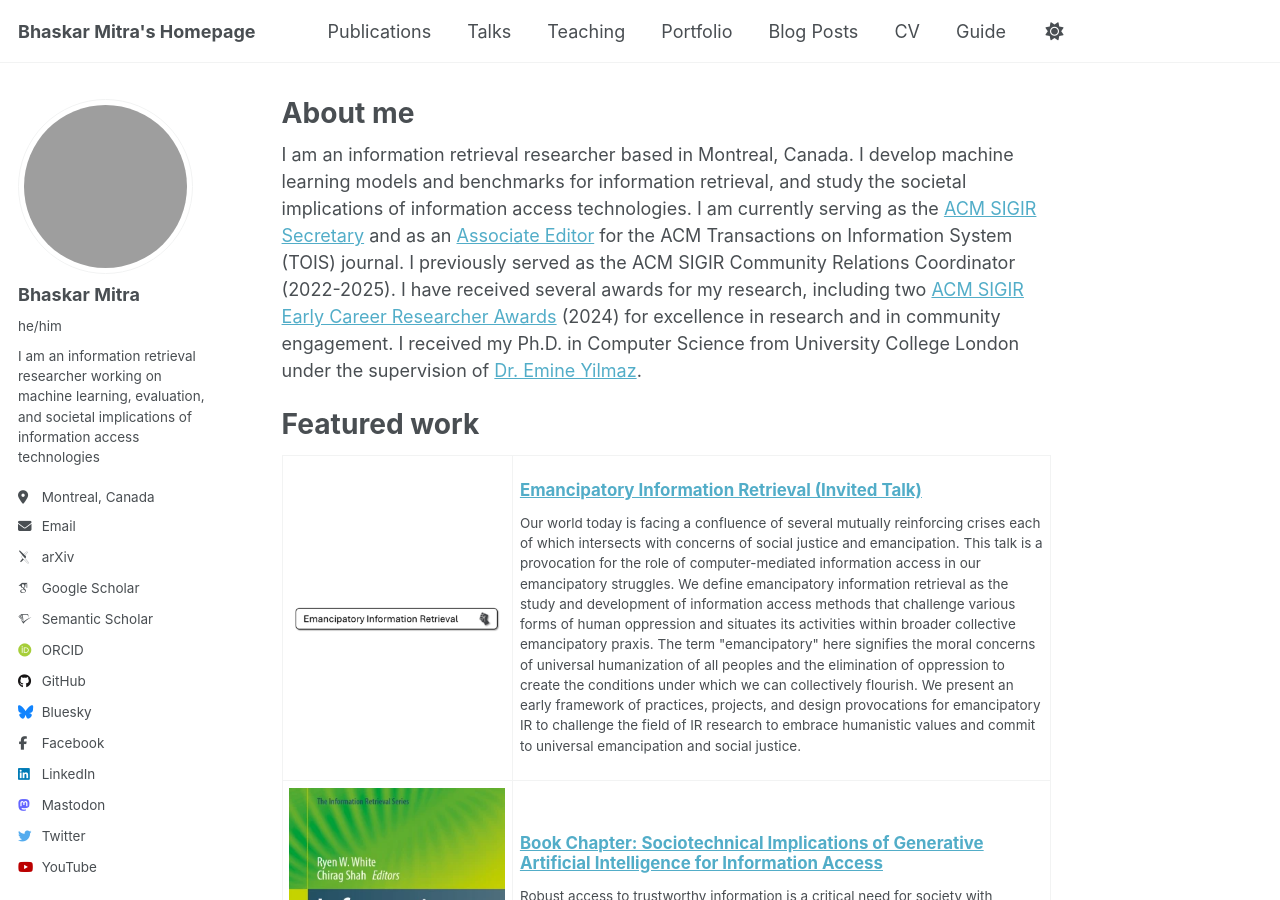
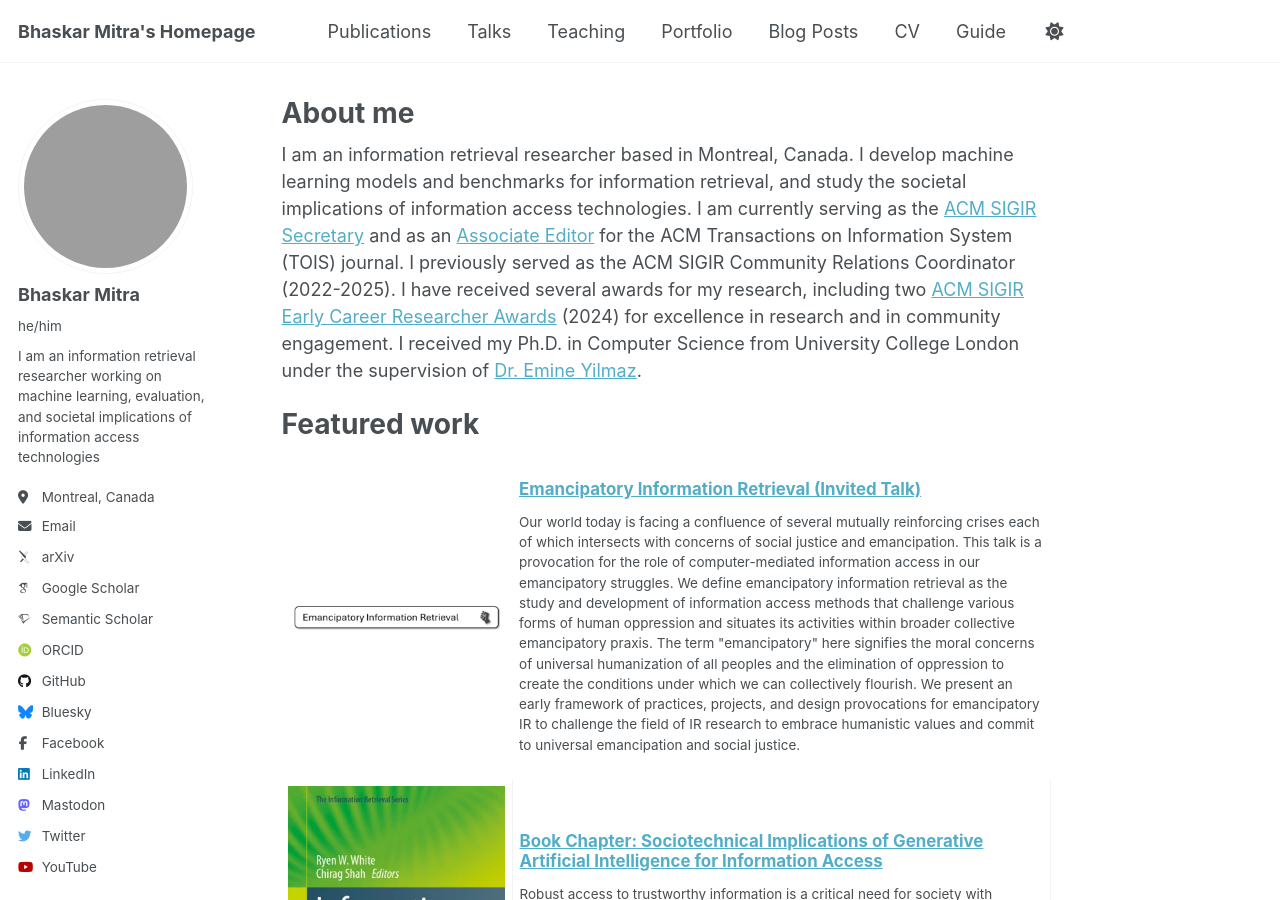
Before and after one commit to bhaskar-mitra/bhaskar-mitra.github.io, a Jekyll site: the page built from _pages/about.md, in a window 1280 px wide and 900 px high. Built offline with Jekyll 4.4.1, drawn with Linux system fonts in a browser that asks for light colours; some web fonts are replaced; grey boxes are pictures that could not be loaded.

Commit message:
Update about.md

```diff
--- a/_pages/about.md
+++ b/_pages/about.md
@@ -19,10 +19,10 @@ Featured work
 
 <div>
   <article class="archive__item" itemscope itemtype="http://schema.org/CreativeWork">
-    <table border="0">
-      <tr border="0">
-        <td width="30%" border="0"><img src="/images/emancipatory-ir-2-655x368.png" /></td>
-        <td border="0">
+    <table style="border:none">
+      <tr style="border:none">
+        <td width="30%" style="border:none"><img src="/images/emancipatory-ir-2-655x368.png" /></td>
+        <td style="border:none">
           <h2 class="archive__item-title" itemprop="headline">
             <a href="https://www.youtube.com/watch?v=wK-nHCg_ZHg" rel="permalink">
               Emancipatory Information Retrieval (Invited Talk)
```
